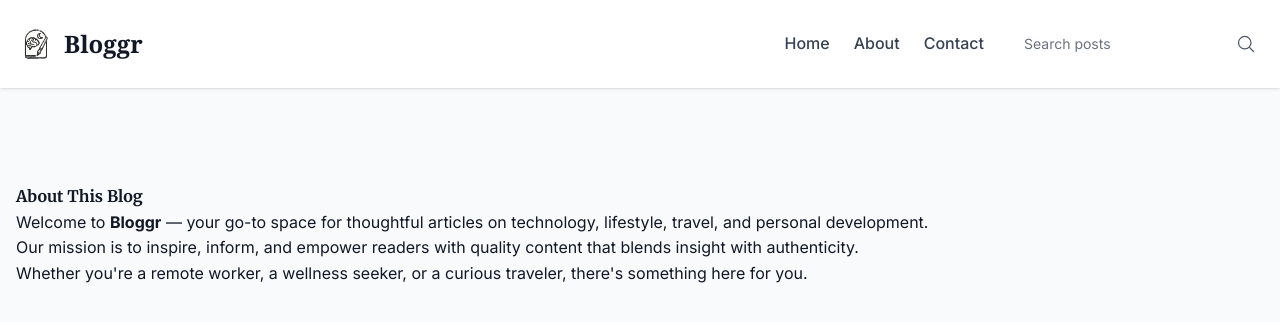
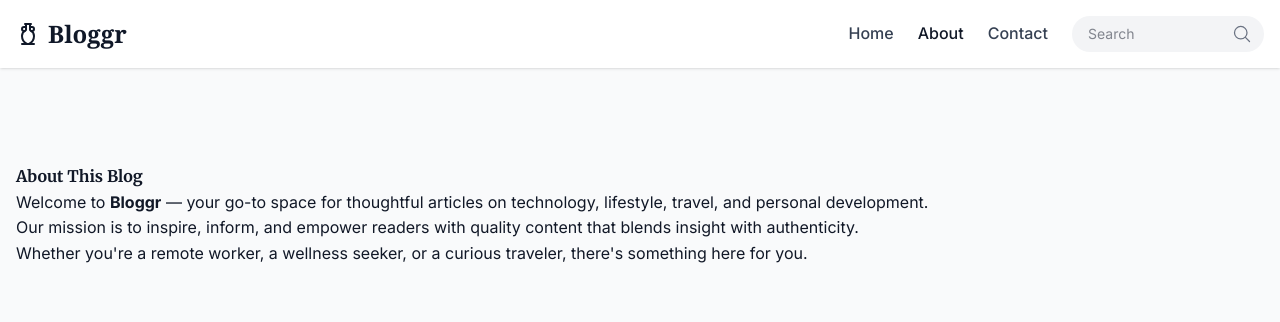
Before and after one commit to JeronOkkers/NanaBlog, a Next.js app: page /about in a window 1280 px wide. Shown: the top 322 px of the page. Built offline with nearby package versions, Linux system fonts and the light colour scheme.

Commit message:
fixed layout issue of header for mobile users

```diff
--- a/app/posts/[slug]/page.tsx
+++ b/app/posts/[slug]/page.tsx
@@ -27,7 +27,8 @@ function formatDate(dateString: string) {
   });
 }
 
-export default async function PostPage({ params }: { params: { slug: string } }) {
+export default async function PostPage(props: { params: Promise<{ slug: string }> }) {
+  const params = await props.params;
   const { slug } = params;
 
   // Add tags to each Sanity fetch
--- a/components/Header.tsx
+++ b/components/Header.tsx
@@ -3,56 +3,108 @@
 
 import Link from 'next/link';
 import { useState } from 'react';
-import { useRouter } from 'next/navigation';
-import { MagnifyingGlassIcon } from '@heroicons/react/24/outline';
-// import { Amphora } from 'lucide-react';
+import { useRouter, usePathname } from 'next/navigation';
+import { MagnifyingGlassIcon, Bars3Icon, XMarkIcon } from '@heroicons/react/24/outline';
+import { Amphora } from 'lucide-react';
 
 export default function Header() {
   const [search, setSearch] = useState('');
+  const [isMenuOpen, setIsMenuOpen] = useState(false);
   const router = useRouter();
+  const pathname = usePathname();
 
   const handleSearch = (e: React.FormEvent) => {
     e.preventDefault();
-    if (search.trim()) router.push(`/?search=${search}`);
+    if (search.trim()) {
+      router.push(`/?search=${search}`);
+      setIsMenuOpen(false); // Close menu on search
+    }
   };
 
+  const navLinks = [
+    { href: '/', label: 'Home' },
+    { href: '/about', label: 'About' },
+    { href: '/contact', label: 'Contact' },
+  ];
+
   return (
-    <header className="bg-white shadow">
-      <div className="container mx-auto px-4 py-6 flex flex-col md:flex-row justify-between items-center space-y-4 md:space-y-0">
+    <header className="bg-white shadow-sm sticky top-0 z-50">
+      <div className="container mx-auto px-4 py-4">
+        {/* Main header row */}
+        <div className="flex justify-between items-center">
           <Link href="/" className="flex items-center space-x-2 text-2xl font-serif font-bold text-gray-900">
-          {/*<Amphora className="w-6 h-6" />*/}
-           <img src="/CustomLogo.svg" alt="Logo" className="w-10 h-10" />
+            <Amphora className="w-6 h-6 text-primary" />
             <span>Bloggr</span>
           </Link>
 
-        <nav className="flex items-center space-x-6">
-          {[
-            { href: '/', label: 'Home' },
-            { href: '/about', label: 'About' },
-            { href: '/contact', label: 'Contact' },
-          ].map(({ href, label }) => (
+          {/* Desktop Navigation */}
+          <nav className="hidden md:flex items-center space-x-6">
+            {navLinks.map(({ href, label }) => (
               <Link
                 key={href}
                 href={href}
-              className="text-gray-700 hover:text-primary transition font-medium"
+                className={`font-medium transition ${
+                  pathname === href ? 'text-primary' : 'text-gray-700 hover:text-primary'
+                }`}
               >
                 {label}
               </Link>
             ))}
-
-          <form onSubmit={handleSearch} className="relative">
+            <form onSubmit={handleSearch} className="relative hidden lg:block">
               <input
                 type="text"
                 value={search}
                 onChange={(e) => setSearch(e.target.value)}
-              placeholder="Search posts"
-              className="w-48 md:w-64 pl-4 pr-10 py-2 rounded-lg bg-muted text-sm placeholder-gray-500 focus:outline-none focus:ring-2 focus:ring-primary"
+                placeholder="Search"
+                className="w-48 pl-4 pr-10 py-2 rounded-full bg-gray-100 text-sm focus:outline-none focus:ring-2 focus:ring-primary"
               />
-            <button type="submit" className="absolute right-2 top-1/2 -translate-y-1/2">
-              <MagnifyingGlassIcon className="w-5 h-5 text-gray-600" />
+              <button type="submit" className="absolute right-3 top-1/2 -translate-y-1/2">
+                <MagnifyingGlassIcon className="w-5 h-5 text-gray-500" />
               </button>
             </form>
           </nav>
+
+          {/* Mobile Menu Button */}
+          <div className="md:hidden">
+            <button onClick={() => setIsMenuOpen(!isMenuOpen)}>
+              {isMenuOpen ? (
+                <XMarkIcon className="w-7 h-7" />
+              ) : (
+                <Bars3Icon className="w-7 h-7" />
+              )}
+            </button>
+          </div>
+        </div>
+
+        {/* Mobile Menu Dropdown */}
+        {isMenuOpen && (
+          <nav className="mt-4 md:hidden space-y-4">
+            {navLinks.map(({ href, label }) => (
+              <Link
+                key={href}
+                href={href}
+                onClick={() => setIsMenuOpen(false)}
+                className={`block py-2 font-medium transition ${
+                  pathname === href ? 'text-primary' : 'text-gray-700 hover:text-primary'
+                }`}
+              >
+                {label}
+              </Link>
+            ))}
+            <form onSubmit={handleSearch} className="relative pt-2">
+              <input
+                type="text"
+                value={search}
+                onChange={(e) => setSearch(e.target.value)}
+                placeholder="Search posts..."
+                className="w-full pl-4 pr-10 py-2 rounded-full bg-gray-100 text-sm focus:outline-none focus:ring-2 focus:ring-primary"
+              />
+              <button type="submit" className="absolute right-3 top-1/2 -translate-y-1/2 pt-2">
+                <MagnifyingGlassIcon className="w-5 h-5 text-gray-500" />
+              </button>
+            </form>
+          </nav>
+        )}
       </div>
     </header>
   );
```
Lines whose indentation alone changed are shown as unchanged.
